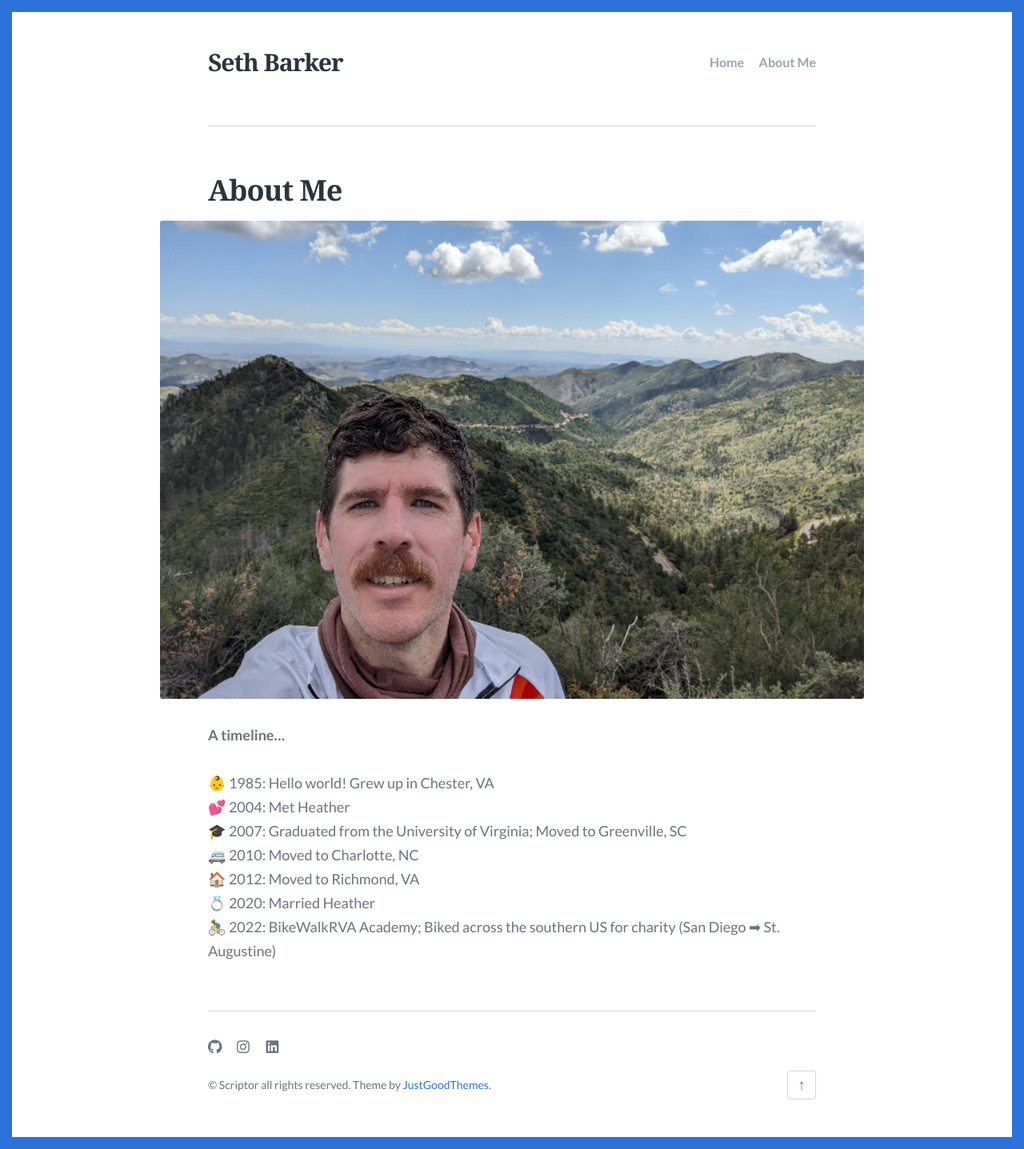
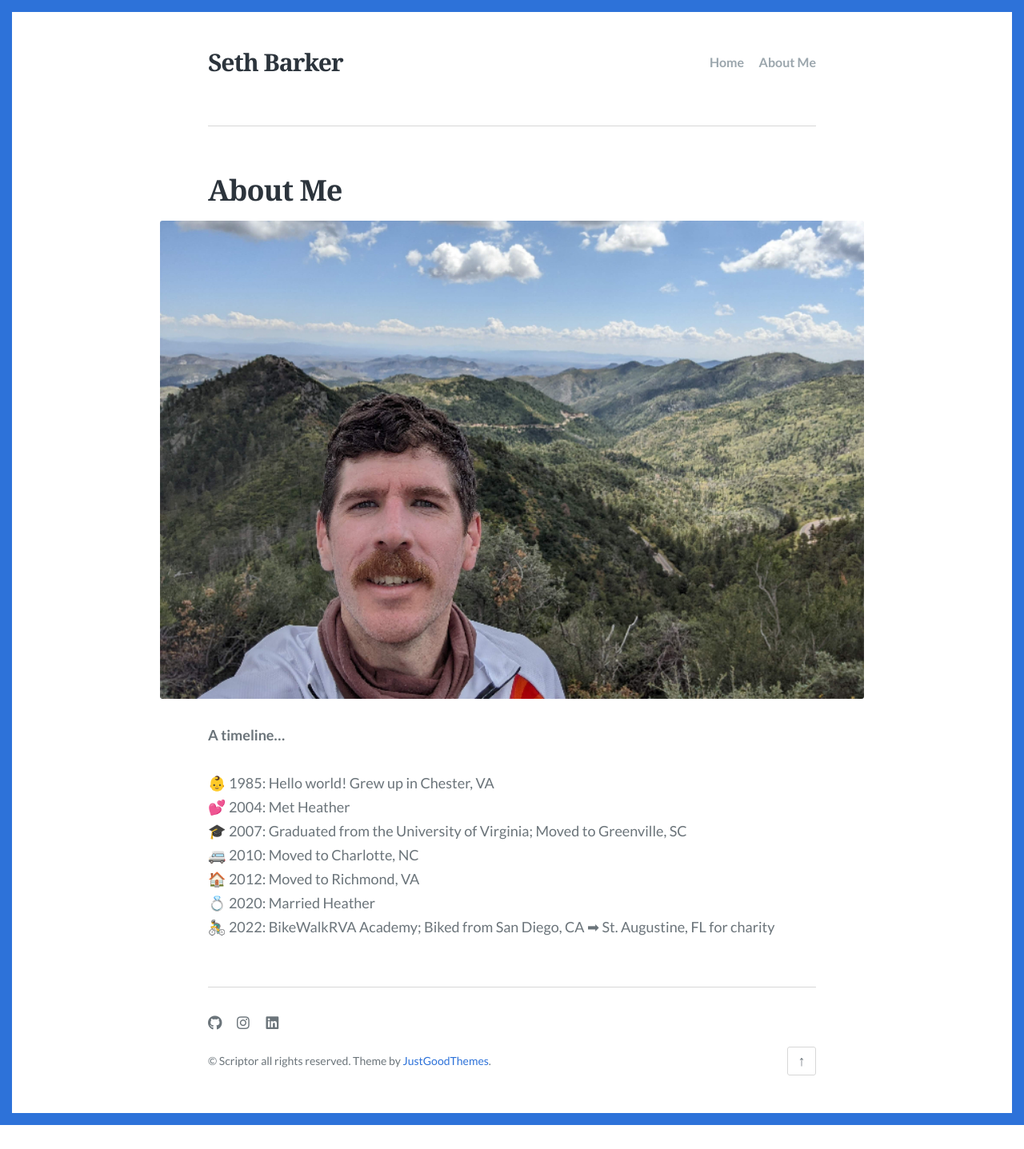
Before and after one commit to sethbarker/sethbarker.github.io, a Jekyll site: the page built from about.md, in a window 1280 px wide. Shown: the whole page at 80% size. Built offline with Jekyll 4.4.1, drawn with Linux system fonts in a browser that asks for light colours; some web fonts are replaced; after the commit the page ends 1407 px from its top, so only the background shows below that.

Commit message:
Update about.md

```diff
--- a/about.md
+++ b/about.md
@@ -12,4 +12,4 @@ feature_image: images/about2.jpg
 🚐 2010: Moved to Charlotte, NC \
 🏠 2012: Moved to Richmond, VA \
 💍 2020: Married Heather \
-🚴‍♂️ 2022: BikeWalkRVA Academy; Biked across the southern US for charity (San Diego ➡ St. Augustine)
+🚴‍♂️ 2022: BikeWalkRVA Academy; Biked from San Diego, CA ➡ St. Augustine, FL for charity
```
